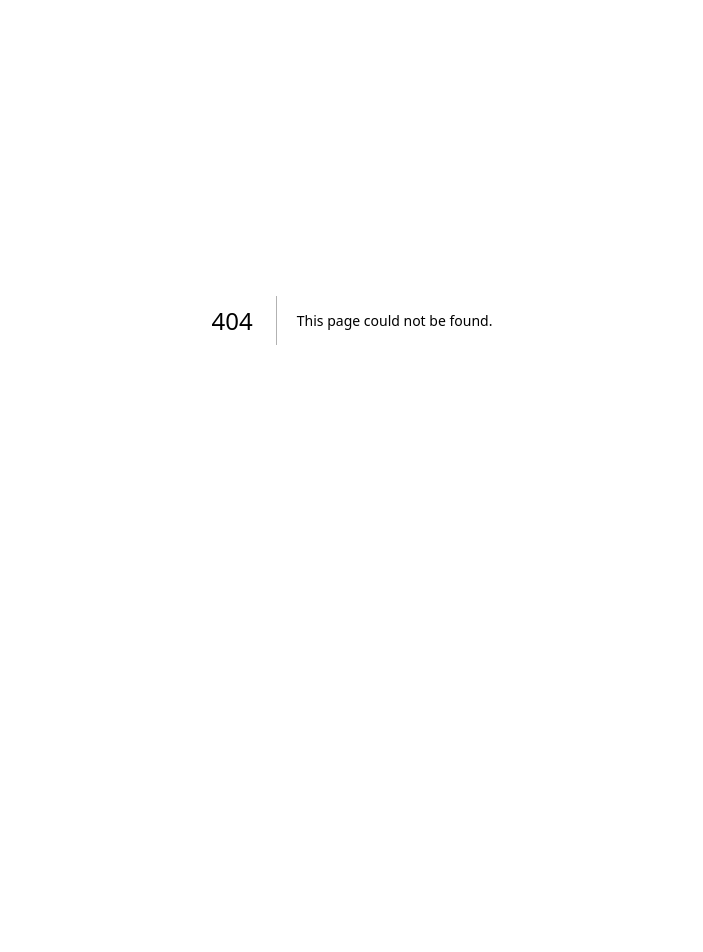
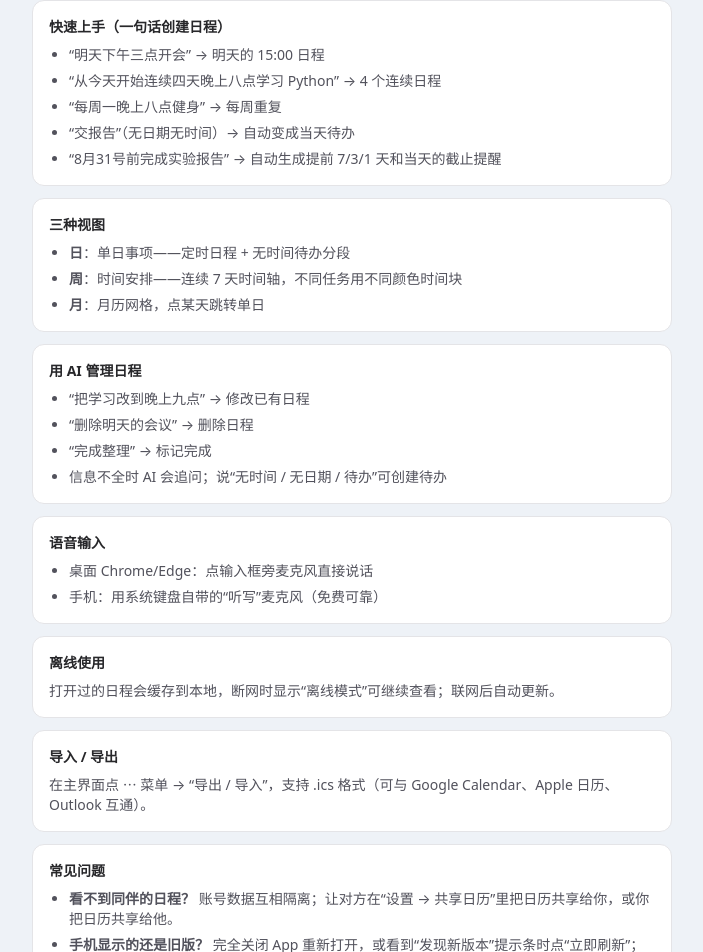
Before and after one commit to Laughter-hhh/AI-Calendar, a Next.js app in the folder frontend/: page /settings/help in a window 1280 px wide. Before the commit this address had no page. Shown: the part 80-1032 px from the top of the page, without its empty margins (288-991 px from the left). Before the commit the page ends 800 px from the top, so only its background shows below. Built offline with nearby package versions, Linux system fonts and the light colour scheme.

Commit message:
feat(v4.3.1): 设置帮助页、导入导出按钮直接显示文字

```diff
--- /dev/null
+++ b/frontend/src/app/settings/help/page.tsx
@@ -0,0 +1,74 @@
+export default function HelpPage() {
+  const section = "rounded-xl border border-zinc-200 bg-white p-4";
+  const h = "text-sm font-semibold text-zinc-800";
+  return (
+    <main className="mx-auto w-full max-w-2xl px-4 pb-16 pt-[calc(env(safe-area-inset-top)+2rem)]">
+      <h1 className="text-xl font-bold">帮助与使用说明</h1>
+
+      <section className={`${section} mt-5`}>
+        <h2 className={h}>快速上手（一句话创建日程）</h2>
+        <ul className="mt-2 list-disc space-y-1.5 pl-5 text-sm text-zinc-600">
+          <li>“明天下午三点开会” → 明天的 15:00 日程</li>
+          <li>“从今天开始连续四天晚上八点学习 Python” → 4 个连续日程</li>
+          <li>“每周一晚上八点健身” → 每周重复</li>
+          <li>“交报告”（无日期无时间）→ 自动变成当天待办</li>
+          <li>“8月31号前完成实验报告” → 自动生成提前 7/3/1 天和当天的截止提醒</li>
+        </ul>
+      </section>
+
+      <section className={`${section} mt-3`}>
+        <h2 className={h}>三种视图</h2>
+        <ul className="mt-2 list-disc space-y-1.5 pl-5 text-sm text-zinc-600">
+          <li><b>日</b>：单日事项——定时日程 + 无时间待办分段</li>
+          <li><b>周</b>：时间安排——连续 7 天时间轴，不同任务用不同颜色时间块</li>
+          <li><b>月</b>：月历网格，点某天跳转单日</li>
+        </ul>
+      </section>
+
+      <section className={`${section} mt-3`}>
+        <h2 className={h}>用 AI 管理日程</h2>
+        <ul className="mt-2 list-disc space-y-1.5 pl-5 text-sm text-zinc-600">
+          <li>“把学习改到晚上九点” → 修改已有日程</li>
+          <li>“删除明天的会议” → 删除日程</li>
+          <li>“完成整理” → 标记完成</li>
+          <li>信息不全时 AI 会追问；说“无时间 / 无日期 / 待办”可创建待办</li>
+        </ul>
+      </section>
+
+      <section className={`${section} mt-3`}>
+        <h2 className={h}>语音输入</h2>
+        <ul className="mt-2 list-disc space-y-1.5 pl-5 text-sm text-zinc-600">
+          <li>桌面 Chrome/Edge：点输入框旁麦克风直接说话</li>
+          <li>手机：用系统键盘自带的“听写”麦克风（免费可靠）</li>
+        </ul>
+      </section>
+
+      <section className={`${section} mt-3`}>
+        <h2 className={h}>离线使用</h2>
+        <p className="mt-2 text-sm text-zinc-600">
+          打开过的日程会缓存到本地，断网时显示“离线模式”可继续查看；联网后自动更新。
+        </p>
+      </section>
+
+      <section className={`${section} mt-3`}>
+        <h2 className={h}>导入 / 导出</h2>
+        <p className="mt-2 text-sm text-zinc-600">
+          在主界面点 ⋯ 菜单 → “导出 / 导入”，支持 .ics 格式（可与 Google Calendar、Apple 日历、Outlook 互通）。
+        </p>
+      </section>
+
+      <section className={`${section} mt-3`}>
+        <h2 className={h}>常见问题</h2>
+        <ul className="mt-2 list-disc space-y-1.5 pl-5 text-sm text-zinc-600">
+          <li><b>看不到同伴的日程？</b> 账号数据互相隔离；让对方在“设置 → 共享日历”里把日历共享给你，或你把日历共享给他。</li>
+          <li><b>手机显示的还是旧版？</b> 完全关闭 App 重新打开，或看到“发现新版本”提示条时点“立即刷新”；还不行就清除 App 缓存。</li>
+          <li><b>语音用不了？</b> 手机端用系统键盘听写；桌面用 Chrome/Edge 的麦克风。</li>
+        </ul>
+      </section>
+
+      <p className="mt-8 text-center text-xs text-zinc-400">
+        <a href="/settings" className="hover:text-zinc-600">← 返回设置</a>
+      </p>
+    </main>
+  );
+}
--- a/frontend/src/app/settings/page.tsx
+++ b/frontend/src/app/settings/page.tsx
@@ -32,6 +32,9 @@ export default async function SettingsPage() {
       <section className="mt-3 rounded-xl border border-zinc-200 bg-white p-4">
         <h2 className="text-sm font-semibold text-zinc-800">功能</h2>
         <div className="mt-2 flex flex-col gap-2 text-sm">
+          <a href="/settings/help" className="rounded-lg bg-zinc-50 px-3 py-2 text-zinc-700 hover:bg-zinc-100">
+            ❓ 帮助与使用说明
+          </a>
           <a href="/shares" className="rounded-lg bg-zinc-50 px-3 py-2 text-zinc-700 hover:bg-zinc-100">
             🔗 共享日历（把日程分享给同伴）
           </a>
--- a/frontend/src/components/ExportButton.tsx
+++ b/frontend/src/components/ExportButton.tsx
@@ -31,12 +31,7 @@ export default function ExportButton({ from, to }: { from: string; to: string })
       className="shrink-0 rounded-lg border border-zinc-200 bg-white px-2.5 py-1.5 text-xs text-zinc-600 hover:bg-zinc-100 disabled:opacity-50 md:px-3 md:py-2 md:text-sm"
       title="导出为 .ics，可导入 Google Calendar / Apple 日历 / Outlook"
     >
-      {busy ? "…" : (
-        <>
-          <span className="md:hidden">⇩</span>
-          <span className="hidden md:inline">⇩ 导出 ICS</span>
-        </>
-      )}
+      {busy ? "…" : "导出"}
     </button>
   );
 }
--- a/frontend/src/components/ImportButton.tsx
+++ b/frontend/src/components/ImportButton.tsx
@@ -38,12 +38,7 @@ export default function ImportButton() {
         className="shrink-0 rounded-lg border border-zinc-200 bg-white px-2.5 py-1.5 text-xs text-zinc-600 hover:bg-zinc-100 disabled:opacity-50 md:px-3 md:py-2 md:text-sm"
         title="导入 .ics 文件（Google Calendar / Apple 日历 / Outlook 导出）"
       >
-        {busy ? "…" : (
-          <>
-            <span className="md:hidden">⇧</span>
-            <span className="hidden md:inline">⇧ 导入 ICS</span>
-          </>
-        )}
+        {busy ? "…" : "导入"}
       </button>
       <input
         ref={fileRef}
--- a/frontend/src/components/ScheduleArea.tsx
+++ b/frontend/src/components/ScheduleArea.tsx
@@ -193,9 +193,9 @@ export default function ScheduleArea({
               }}
             >
             🔍 搜索日程
-          </button>
+            </button>
             <div className="flex items-center gap-2 px-3 py-1">
-              <span className="text-sm text-zinc-700">⇩ 导出 / ⇧ 导入</span>
+              <span className="flex-1" />
               <ExportButton from={exportFrom} to={exportTo} />
               <ImportButton />
             </div>
--- a/frontend/src/lib/version.ts
+++ b/frontend/src/lib/version.ts
@@ -1,2 +1,2 @@
 // 应用版本号：每次发布新版本时同步更新（同时打同号 Git 标签）
-export const APP_VERSION = "4.3.0";
+export const APP_VERSION = "4.3.1";
```
Also changed, not shown: 3 other files (tests, documents, lock files or other folders).
